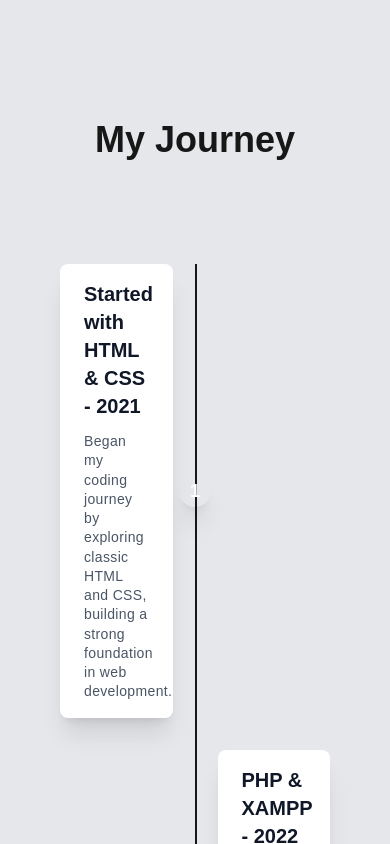
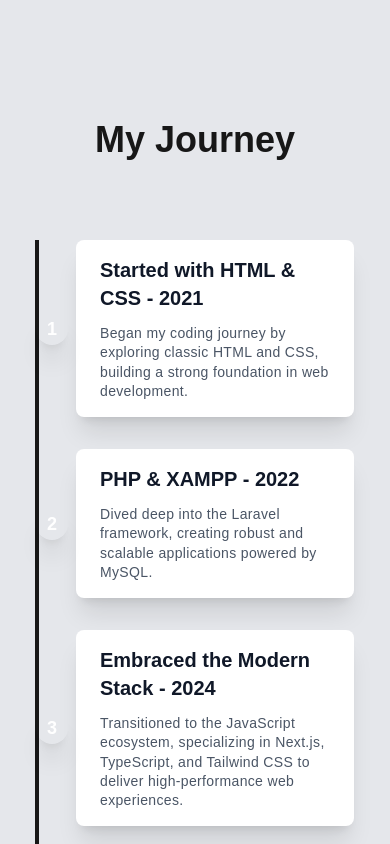
Before and after one commit to christianmaglangit/my-portfolio, a Next.js app: page / in a window 390 px wide. Shown: the part 820-1664 px from the top of the page. Built offline with nearby package versions, Linux system fonts and the light colour scheme.

Commit message:
dark mode mobile

```diff
--- a/src/app/page.tsx
+++ b/src/app/page.tsx
@@ -67,14 +67,14 @@ const Header = () => {
                 <div className="text-2xl font-bold font-orbitron tracking-widest">
                     <Link to="home" smooth={true} duration={500} className="cursor-pointer">
                         {/* --- CHANGE: From accent-pink to text-light for a cleaner look --- */}
-                        <span className="text-text-light">My Portfolio</span>
+                        <span className="text-text-light dark:text-black">My Portfolio</span>
                     </Link>
                 </div>
                 <ul className="hidden md:flex space-x-8">
                     {navLinks.map(link => (
                          <li key={link.name}>
                             {/* --- CHANGE: Hover color is now cyan --- */}
-                            <Link to={link.to} smooth={true} duration={500} spy={true} activeClass="text-accent-cyan" className="cursor-pointer hover:text-accent-cyan transition-colors flex items-center gap-2">
+                            <Link to={link.to} smooth={true} duration={500} spy={true} activeClass="text-accent-cyan" className="cursor-pointer hover:text-accent-cyan transition-colors flex items-center gap-2 dark:text-black">
                                {link.icon} {link.name}
                             </Link>
                         </li>
@@ -93,7 +93,7 @@ const HeroSection = () => {
     ];
 
     return (
-        <section id="home" className="min-h-screen flex items-center justify-center p-5 relative overflow-hidden">
+        <section id="home" className="dark:text-black min-h-screen flex items-center justify-center p-5 relative overflow-hidden">
             <div className="container mx-auto grid md:grid-cols-2 gap-8 items-center">
                 <div className="relative z-10 text-center md:text-left">
                     <motion.h1
@@ -177,20 +177,36 @@ const journey = [
 
 const AboutMeSection = () => (
     <AnimatedSection id="about">
-        <div className="container mx-auto">
+        <div className="container mx-auto dark:text-black">
             <SectionHeader title="My Journey" />
-            <div className="relative wrap overflow-hidden p-10 h-full">
-                <div className="absolute border-opacity-20 border-accent-cyan/50 h-full border" style={{ left: '50%' }}></div>
+            {/* GI-USAB: Responsive padding */}
+            <div className="relative wrap overflow-hidden p-4 md:p-10">
+
+                {/* GI-USAB: Ang linya naa sa kilid sa mobile, sa tunga sa desktop */}
+                <div className="absolute h-full border-2 border-opacity-20 border-accent-cyan/50 left-4 md:left-1/2 -translate-x-px md:-translate-x-1/2"></div>
+
                 {journey.map((item, index) => (
-                    <div key={index} className={`mb-8 flex justify-between items-center w-full ${index % 2 === 0 ? 'flex-row-reverse left-timeline' : 'right-timeline'}`}>
-                        <div className="order-1 w-5/12"></div>
-                        <div className="z-20 flex items-center order-1 bg-accent-cyan shadow-xl w-8 h-8 rounded-full">
-                            <h1 className="mx-auto font-semibold text-lg text-white">{index + 1}</h1>
+                    <div
+                        key={index}
+                        // GI-USAB: Kini nga container naay responsive classes para sa layout
+                        className={`mb-8 flex items-center w-full relative ${index % 2 === 1 ? 'md:flex-row-reverse' : ''} md:justify-between`}
+                    >
+                        {/* GI-USAB: Ang spacer kay para sa desktop ra, tago sa mobile */}
+                        <div className="hidden md:block md:w-5/12"></div>
+
+                        {/* GI-USAB: Ang circle naay lain-lain nga position sa mobile vs. desktop */}
+                        <div className="z-20 flex items-center justify-center order-1 dark:bg-gray-200 bg-accent-cyan shadow-xl w-8 h-8 rounded-full absolute left-4 -translate-x-4 md:relative md:left-auto md:translate-x-0">
+                            <h1 className="mx-auto font-semibold text-lg text-white dark:text-black">{index + 1}</h1>
                         </div>
-                        {/* --- CHANGE: Gi-ilisan ang text colors para mabasa sa light background --- */}
-                        <div className="order-1 glass-card bg-white rounded-lg shadow-xl w-5/12 px-6 py-4">
-                            <h3 className="mb-3 font-bold text-gray-900 text-xl">{item.title} - <span className="text-accent-cyan">{item.year}</span></h3>
-                            <p className="text-sm leading-snug tracking-wide text-gray-600">{item.description}</p>
+
+                        {/* GI-USAB: Ang card naay margin sa mobile, wala sa desktop */}
+                        <div className="order-1 bg-white dark:bg-secondary rounded-lg shadow-xl w-full ml-10 md:w-5/12 md:ml-0 px-6 py-4">
+                            <h3 className="mb-3 font-bold text-gray-900 dark:text-text-light text-xl">
+                                {item.title} - <span className="text-accent-cyan">{item.year}</span>
+                            </h3>
+                            <p className="text-sm leading-snug tracking-wide text-gray-600 dark:text-black">
+                                {item.description}
+                            </p>
                         </div>
                     </div>
                 ))}
@@ -212,7 +228,7 @@ const skills = [
 
 const SkillsSection = () => (
     <AnimatedSection id="skills">
-        <div className="container mx-auto">
+        <div className="container mx-auto dark:text-black">
             <SectionHeader title="Tech Arsenal" />
             <div className="grid grid-cols-2 md:grid-cols-4 gap-8">
                 {skills.map((skill, index) => (
@@ -277,7 +293,7 @@ const galleryImages = [
 
 const GallerySection = () => (
     <AnimatedSection id="gallery">
-        <div className="container mx-auto">
+        <div className="container mx-auto dark:text-black">
             <SectionHeader title="Glimpses of My World" />
             <div className="grid grid-cols-2 md:grid-cols-3 lg:grid-cols-4 gap-4 md:gap-6">
                 {galleryImages.map((image, index) => (
@@ -303,7 +319,7 @@ const GallerySection = () => (
 );
 const ContactSection = () => (
     <AnimatedSection id="contact">
-        <div className="container mx-auto text-center">
+        <div className="container mx-auto text-center dark:text-black">
             <SectionHeader title="Let's Build Together" />
            <p className="text-text-dark max-w-2xl mx-auto mb-12">
               I&apos;m excited to connect and explore new opportunities. Drop me a message below, or find me on social media.
@@ -319,12 +335,12 @@ const ContactSection = () => (
                     alert("Thank you for your message. Please note that this form is currently not operational. For any inquiries or correspondence, kindly reach out via my social media channels listed below.");
                 }}
             >
-                <div className="grid grid-cols-1 md:grid-cols-2 gap-6 mb-6">
+                <div className="grid grid-cols-1 md:grid-cols-2 gap-6 mb-6 ">
                     <input
                         type="text"
                         placeholder="Your Name"
                         aria-label="Your Name"
-                        className="glass-card w-full p-4 rounded-lg border border-accent-cyan/30 focus:border-accent-cyan focus:outline-none bg-primary text-text-light placeholder-text-dark transition-colors"
+                        className="dark:text-black glass-card w-full p-4 rounded-lg border border-accent-cyan/30 focus:border-accent-cyan focus:outline-none bg-primary text-text-light placeholder-text-dark transition-colors"
                     />
                     <input
                         type="email"
@@ -367,7 +383,7 @@ const ContactSection = () => (
 );
 
 const Footer = () => (
-    <footer className="bg-primary py-6 text-center text-text-dark border-t border-accent-cyan/20">
+    <footer className="dark:text-black bg-primary py-6 text-center text-text-dark border-t border-accent-cyan/20">
         <p>&copy; {new Date().getFullYear()} Christian B. Maglangit. Designed & Built with Passion.</p>
     </footer>
 );
```
